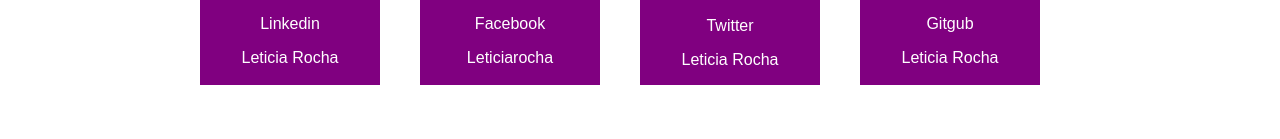
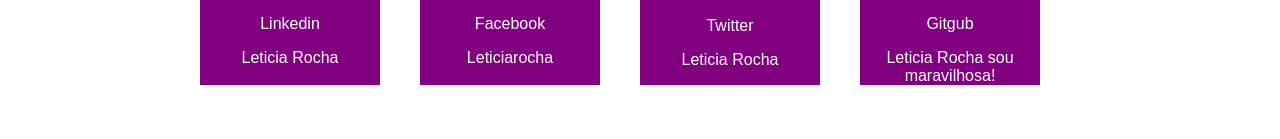
Before and after one commit to RaissaMariaB/workshop, a plain HTML site: page index.html in a window 1280 px wide. Shown: the part 1164-1303 px from the top of the page. Drawn offline with Linux system fonts and the light colour scheme.

Commit message:
atualiza readme e altera nome de aluna

```diff
--- a/index.html
+++ b/index.html
@@ -87,7 +87,7 @@
                 Gitgub
               </p>
               <p>
-                Leticia Rocha
+                Leticia Rocha sou maravilhosa!
               </p>
             </a>
           </div>
```
Also changed, not shown: 1 other file.
